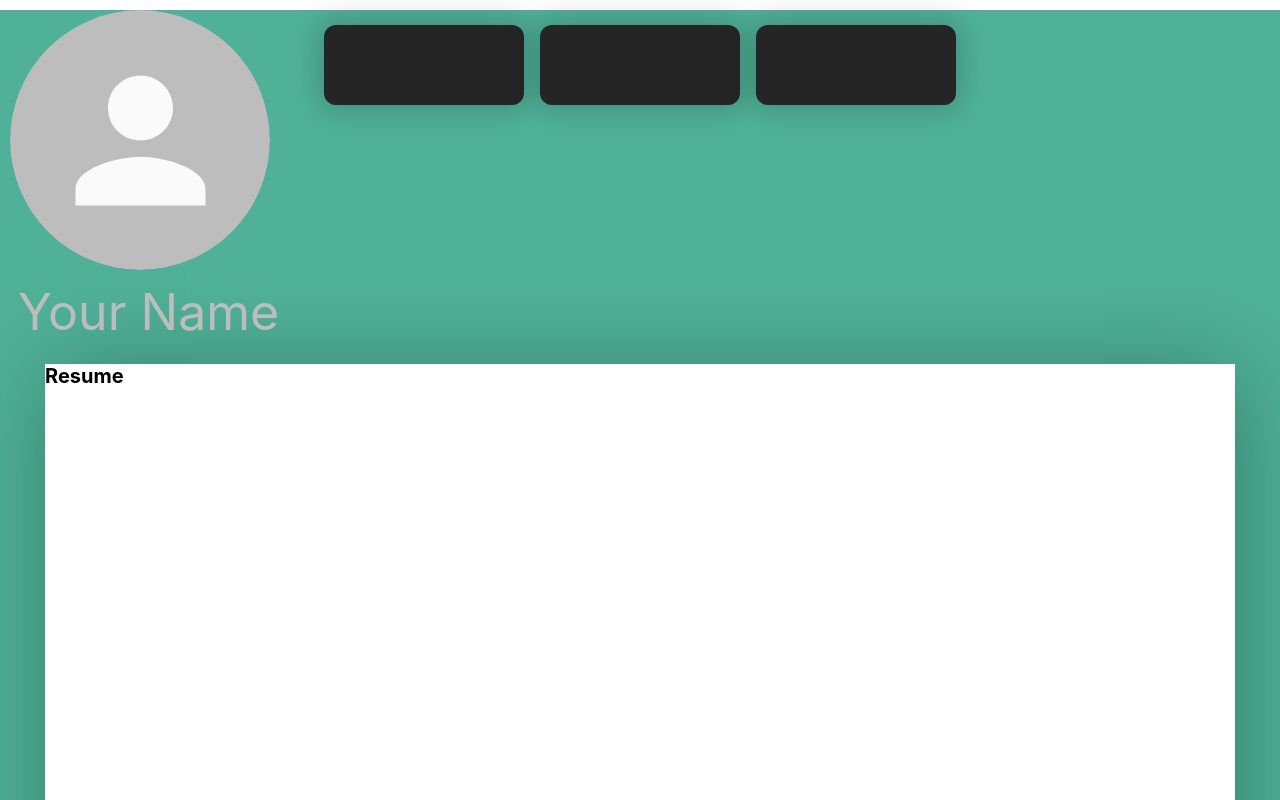
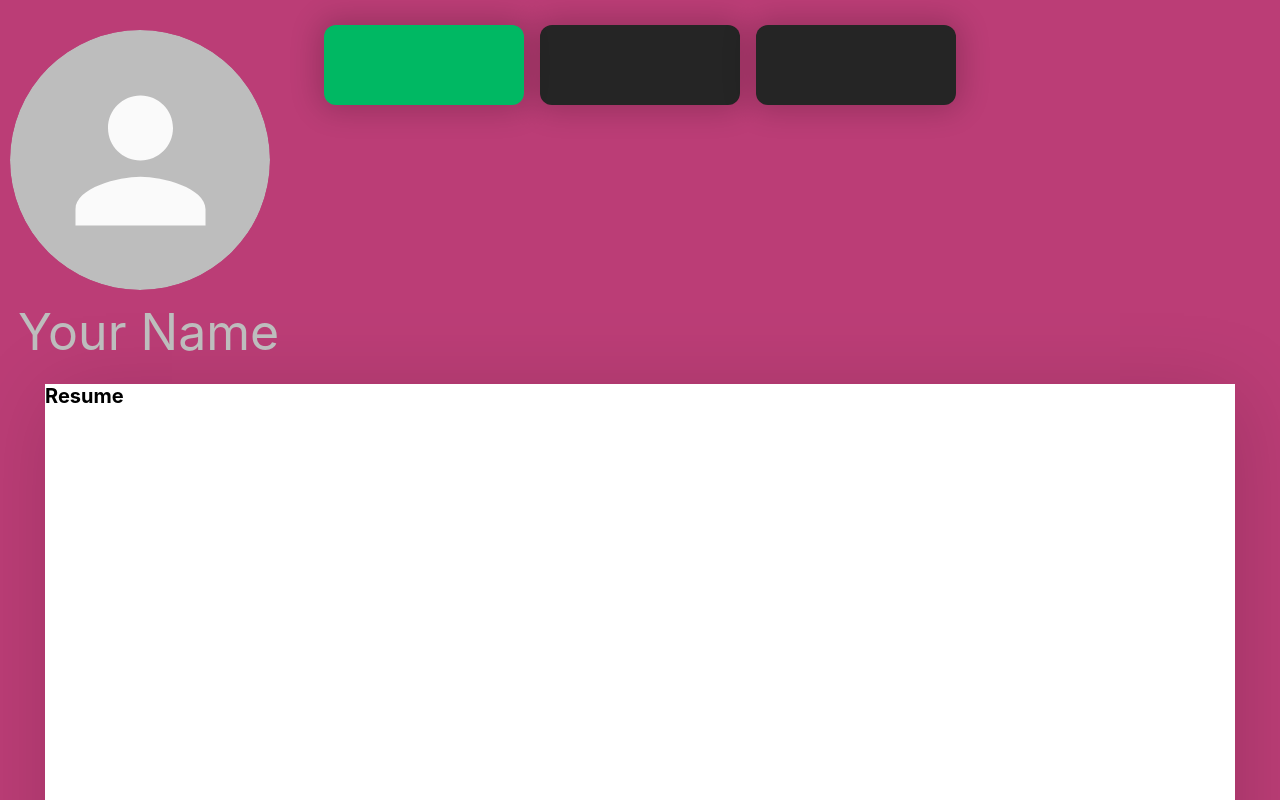
Before and after one commit to Praharsh99/buildmyresume, a React (Create React App) app: page / in a window 1280 px wide. Shown: the top 800 px of the page. Built offline with nearby package versions, Linux system fonts and the light colour scheme.

Commit message:
Pushing all the code untill now

```diff
--- a/src/App.css
+++ b/src/App.css
@@ -1,5 +1,6 @@
 .app {
-  background: #4fb298;
+  background: #bb3d76;
+  padding: 20px 0;
 }
 
 /* background: #3083dc; */
--- a/src/components/profile-picture/profile-picture.component.jsx
+++ b/src/components/profile-picture/profile-picture.component.jsx
@@ -8,9 +8,9 @@ import './profile-picture.styles.css';
 const ProfilePicture = ({ profilePictureURL }) => {
   const [imageUrl, setImageURL] = useState(null);
 
-  const style = {
-    backgroundImage: `url(${imageUrl})`,
-  };
+  // const style = {
+  //   backgroundImage: `url(${imageUrl})`,
+  // };
 
   const handleClick = () => {
     const imageInput = document.createElement('input');
@@ -38,13 +38,10 @@ const ProfilePicture = ({ profilePictureURL }) => {
   };
 
   return (
-    <div className="profilepicture" onClick={handleClick}>
-      {imageUrl ? (
-        <div style={style} className="profilepicture__background"></div>
-      ) : (
-        <Avatar />
-      )}
-      <div className="profilepicture__overlay">
+    <div className="profilepicture">
+      <Avatar src={imageUrl} />
+
+      <div className="profilepicture__overlay" onClick={handleClick}>
         <CameraAltIcon />
         <span>Choose an image</span>
       </div>
--- a/src/components/resume/resume.styles.css
+++ b/src/components/resume/resume.styles.css
@@ -3,5 +3,5 @@
   height: 1684px;
   background: #fff;
   margin: 20px auto;
-  box-shadow: 4px 7px 90px rgba(0, 0, 0, 0.3);
+  box-shadow: 5px 10px 80px rgba(0, 0, 0, 0.15);
 }
--- a/src/components/tool-bar/tool-bar.styles.css
+++ b/src/components/tool-bar/tool-bar.styles.css
@@ -20,8 +20,16 @@
 }
 
 .toolBar > div:first-child {
+  background: #bb3d76;
+  filter: hue-rotate(180deg) brightness(150%);
 }
 
-.toolBar > div:last-child,
+/* .toolBar > div:last-child,
 .toolBar > div:nth-child(2) {
-}
+} */
+
+/* background: #3083dc; */
+/* background: #e76650; */
+/* background: #bb3d76; */
+/* background: #4fb298; */
+/* background: #bababa; */
```
Also changed, not shown: src/components/footer/footer.component.jsx (added, +9 -0 lines), src/components/footer/footer.styles.css (added).
